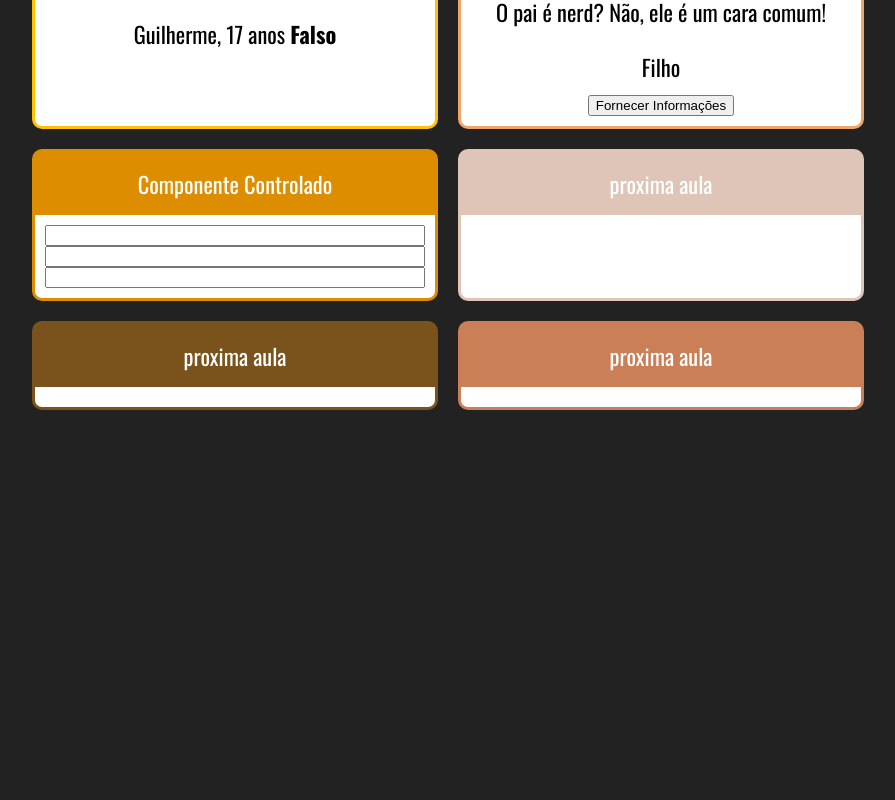
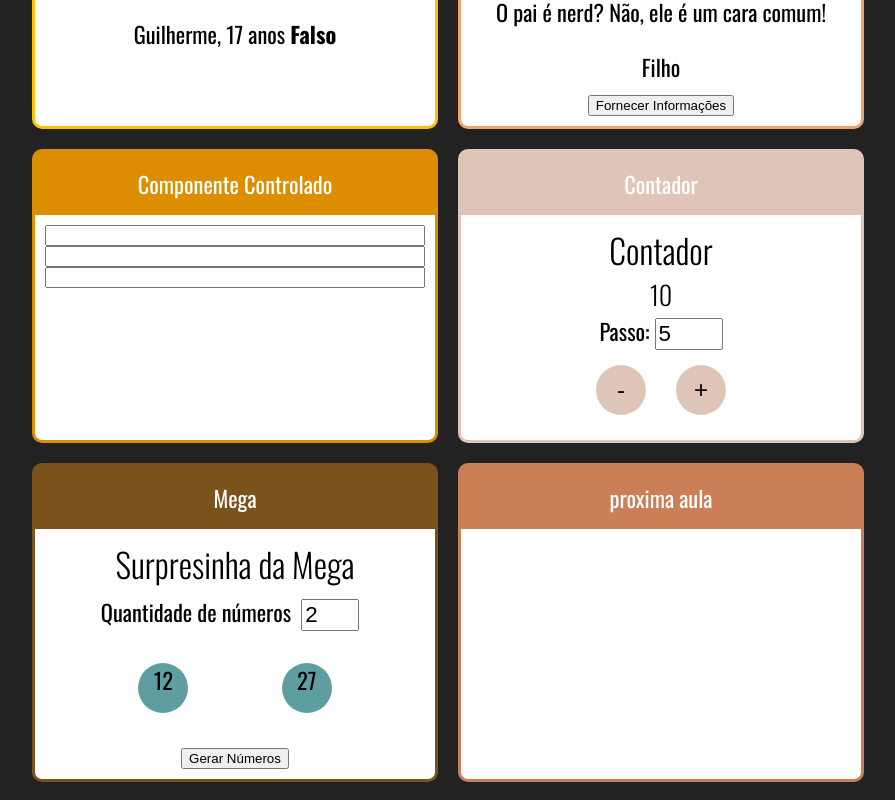
Before and after one commit to BrunaSepulveda/React-Redux_Udemy, a React (Create React App) app in the folder fundamentos-react/: page / in a window 1280 px wide. Shown: the part 2046-2846 px from the top of the page, without its empty margins (192-1087 px from the left). Before the commit the page ends 2474 px from the top, so only its background shows below. Built offline with nearby package versions, Linux system fonts and the light colour scheme.

Commit message:
desafio mega e contador

```diff
--- a/fundamentos-react/src/App.jsx
+++ b/fundamentos-react/src/App.jsx
@@ -16,6 +16,8 @@ import UsuarioInfo from './componentes/repeticao/condicional/UsuarioInfo';
 import DiretaPai from './componentes/cominicacao/DiretaPai';
 import IndiretaPai from './componentes/cominicacao/IndiretaPai';
 import Input from './componentes/formulario/Input';
+import Contador from './componentes/contador/Contador';
+import Mega from './componentes/mega/Mega';
 
 const App = () => {
   return (
@@ -67,9 +69,11 @@ const App = () => {
         <Card titulo="Componente Controlado" color=" #dd8d00">
           <Input />
         </Card>
-        <Card titulo="proxima aula" color="#dfc5b8">
+        <Card titulo="Contador" color="#dfc5b8">
+          <Contador numeroInicial={10} />
         </Card>
-        <Card titulo="proxima aula" color="#7a531c">
+        <Card titulo="Mega" color="#7a531c">
+          <Mega qtde={2}/>
         </Card>
         <Card titulo="proxima aula" color="#ca7f57">
         </Card>
--- /dev/null
+++ b/fundamentos-react/src/componentes/contador/Botoes.jsx
@@ -0,0 +1,23 @@
+import React from 'react'
+
+export default props => {
+  return (
+    <div>
+      <button
+        onClick={props.decrement}
+      >
+        -
+      </button>
+      <button
+        onClick={props.increment}
+      >
+        +
+      </button>
+    </div>
+  )
+}
+
+
+/*
+
+ */
--- /dev/null
+++ b/fundamentos-react/src/componentes/contador/Contador.css
@@ -0,0 +1,14 @@
+.Contador input {
+  font-size: 1.4rem;
+  width: 60px;
+}
+
+.Contador button {
+  margin: 15px;
+  height: 50px;
+  width: 50px;
+  border-radius: 50%;
+  background-color: #dfc5b8;
+  border: none;
+  font-size: 1.5rem;
+}
--- /dev/null
+++ b/fundamentos-react/src/componentes/contador/Contador.jsx
@@ -0,0 +1,51 @@
+import './Contador.css';
+import React, { Component } from 'react';
+
+import Display from './Display';
+import Botoes from './Botoes';
+import PassoForm from './PassoForm';
+
+class Contador extends Component {
+
+  state = {
+    numero: this.props.numeroInicial || 0,
+    passo: this.props.passoInicial || 5,
+  }
+
+  increment = () => {
+    this.setState({
+      numero: this.state.numero + this.state.passo
+    });
+  };
+
+  decrement = () => {
+    this.setState({
+      numero: this.state.numero - this.state.passo
+    });
+  };
+
+  setPasso = (novopasso) => {
+    this.setState({
+      passo: novopasso,
+    })
+  }
+
+  render() {
+    return (
+      <div className="Contador">
+        <h2>Contador</h2>
+        <Display numero={this.state.numero} />
+        <PassoForm
+          passo={this.state.passo}
+          setPasso={this.setPasso}
+        />
+        <Botoes
+          increment={this.increment}
+          decrement={this.decrement}
+        />
+      </div>
+    );
+  };
+};
+
+export default Contador;
--- /dev/null
+++ b/fundamentos-react/src/componentes/contador/Display.jsx
@@ -0,0 +1,9 @@
+import React from 'react'
+
+export default props => {
+  return (
+    <div>
+      <h3>{props.numero}</h3>
+    </div>
+  )
+}
--- /dev/null
+++ b/fundamentos-react/src/componentes/contador/PassoForm.jsx
@@ -0,0 +1,15 @@
+import React from 'react'
+
+export default props => {
+  return (
+    <div>
+      <label htmlFor="passoInput">Passo: </label>
+      <input
+        id="passoInput"
+        type="number"
+        value={props.passo}
+        onChange={event => props.setPasso(+event.target.value)}
+      />
+  </div>
+  )
+}
--- /dev/null
+++ b/fundamentos-react/src/componentes/mega/Mega.css
@@ -0,0 +1,28 @@
+.Mega input{
+  font-size: 1.4rem;
+  width: 50px;
+  margin: 10px;
+}
+
+.Mega label {
+  margin: 10px;
+}
+
+.Mega p {
+  display: flex;
+  justify-content: space-evenly;
+  align-items: center;
+  justify-items: center;
+  flex-wrap: wrap;
+}
+.numerosGerados {
+  text-align: center;
+  align-items: center;
+  justify-items: center;
+  justify-self: center;
+  align-self: center;
+  border-radius: 50%;
+  height: 50px;
+  width: 50px;
+  background-color:cadetblue;
+}
--- /dev/null
+++ b/fundamentos-react/src/componentes/mega/Mega.jsx
@@ -0,0 +1,52 @@
+import React, { useState } from 'react';
+import './Mega.css'
+
+export default props => {
+  const [qtde, setQtde] = useState(props.qtde || 6);
+
+  const gerarNumerosUnicos = (max, min, array) => {
+    const n = Math.floor(Math.random() * (max - min) + 1) + min;
+    return array.includes(n) ?
+      gerarNumerosUnicos(max, min, array) :
+      n
+  };
+
+  const numerosMega = (qtde) => {
+    const numeros = Array(qtde || 6).fill(0).reduce(
+      (acc) => {
+        const novoNumero = gerarNumerosUnicos(1, 60, acc);
+        return [...acc, novoNumero]
+      }
+      , [])
+      .sort();
+    return numeros;
+  };
+
+  const [numeros, setNumeros] = useState(numerosMega(qtde));
+  return (
+    <div className="Mega">
+      <h2>Surpresinha da Mega</h2>
+      <label>
+        Quantidade de números
+        <input
+          min='6'
+          max='15'
+          type="number"
+          value={qtde}
+          onChange={event => {
+            setQtde(Number(event.target.value))
+            setNumeros(numerosMega(Number(event.target.value)))
+          }}
+        />
+      </label>
+      <p>
+        {numeros.map( element => <span className='numerosGerados'>{element}</span>)}
+      </p>
+      <button
+        onClick={e => setNumeros(numerosMega(qtde))}
+      >
+        Gerar Números
+      </button>
+    </div>
+  )
+}
```
